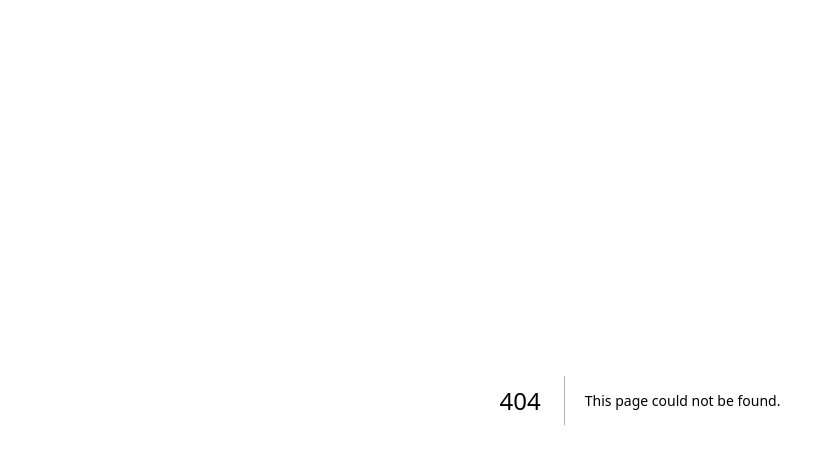
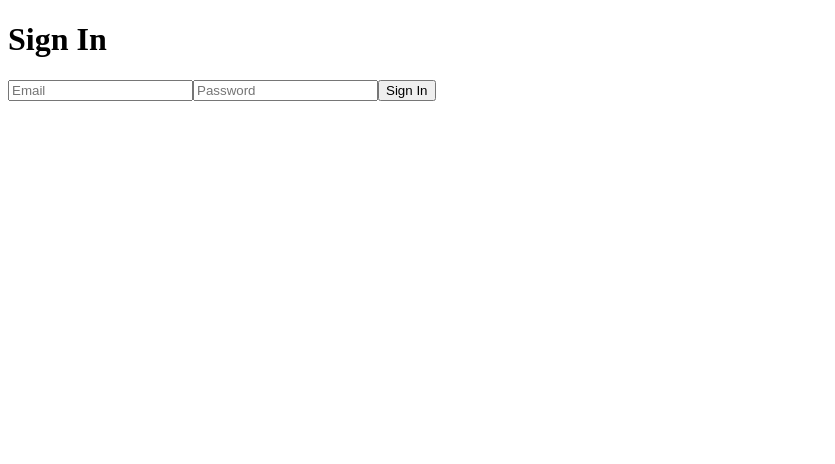
Before and after one commit to Coding-Bareng-CEO/streem.id, a Next.js app: page /signin in a window 1280 px wide. Before the commit this address had no page. Shown: the top 464 px of the page, without its empty margins (0-835 px from the left). Built offline with nearby package versions, Linux system fonts and the light colour scheme; no server answers.

Commit message:
Add authentication and sign-in page with Supabase integration

```diff
--- a/src/app/page.tsx
+++ b/src/app/page.tsx
@@ -1,18 +1,46 @@
+"use client";
+
 import Image from "next/image";
 import Header from '../components/Header';
 import Sidebar from '../components/Sidebar';
 import TweetList from '../components/TweetList';
 import Footer from '../components/Footer';
 import InputBox from '../components/InputBox';
+import { useEffect, useState } from 'react';
+import { supabase } from '../lib/supabaseClient';
 
 export default function Home() {
+  const [isSignedIn, setIsSignedIn] = useState(false);
+
+  useEffect(() => {
+    const fetchUser = async () => {
+      const { data: { user } } = await supabase.auth.getUser();
+      setIsSignedIn(!!user);
+    };
+    fetchUser();
+
+    const { data: authListener } = supabase.auth.onAuthStateChange((event, session) => {
+      setIsSignedIn(!!session?.user);
+    });
+
+    return () => {
+      authListener.subscription.unsubscribe();
+    };
+  }, []);
+
   return (
     <div className="app-container flex flex-col min-h-screen">
       <Header />
       <div className="flex flex-1">
         <Sidebar className="w-1/4 p-4" />
         <div className="w-3/4 p-4">
-          <InputBox />
+          {isSignedIn ? (
+            <InputBox />
+          ) : (
+            <p>
+              Please <a href="/signin" style={{ color: 'blue' }}>sign up</a> or <a href="/signin" style={{ color: 'blue' }}>sign in</a> to post a message.
+            </p>
+          )}
           <TweetList />
         </div>
       </div>
--- /dev/null
+++ b/src/pages/signin.tsx
@@ -0,0 +1,40 @@
+"use client";
+
+import { useState } from 'react';
+import { supabase } from '../lib/supabaseClient';
+
+export default function SignIn() {
+  const [email, setEmail] = useState('');
+  const [password, setPassword] = useState('');
+  const [error, setError] = useState('');
+
+  const handleSignIn = async (e: React.FormEvent) => {
+    e.preventDefault();
+    const { error } = await supabase.auth.signInWithPassword({ email, password });
+    if (error) setError(error.message);
+  };
+
+  return (
+    <div className="signin-container">
+      <h1>Sign In</h1>
+      <form onSubmit={handleSignIn}>
+        <input
+          type="email"
+          placeholder="Email"
+          value={email}
+          onChange={(e) => setEmail(e.target.value)}
+          required
+        />
+        <input
+          type="password"
+          placeholder="Password"
+          value={password}
+          onChange={(e) => setPassword(e.target.value)}
+          required
+        />
+        <button type="submit">Sign In</button>
+      </form>
+      {error && <p className="error">{error}</p>}
+    </div>
+  );
+}
```
